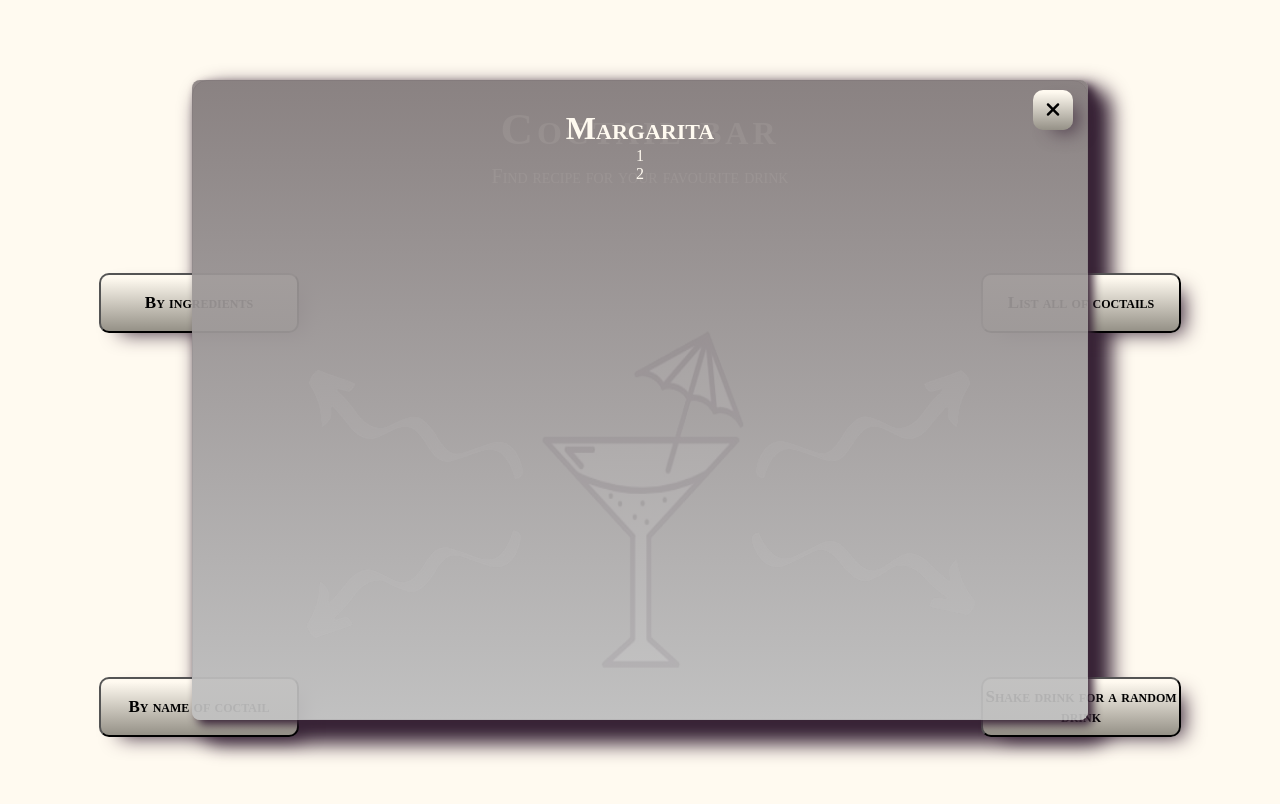
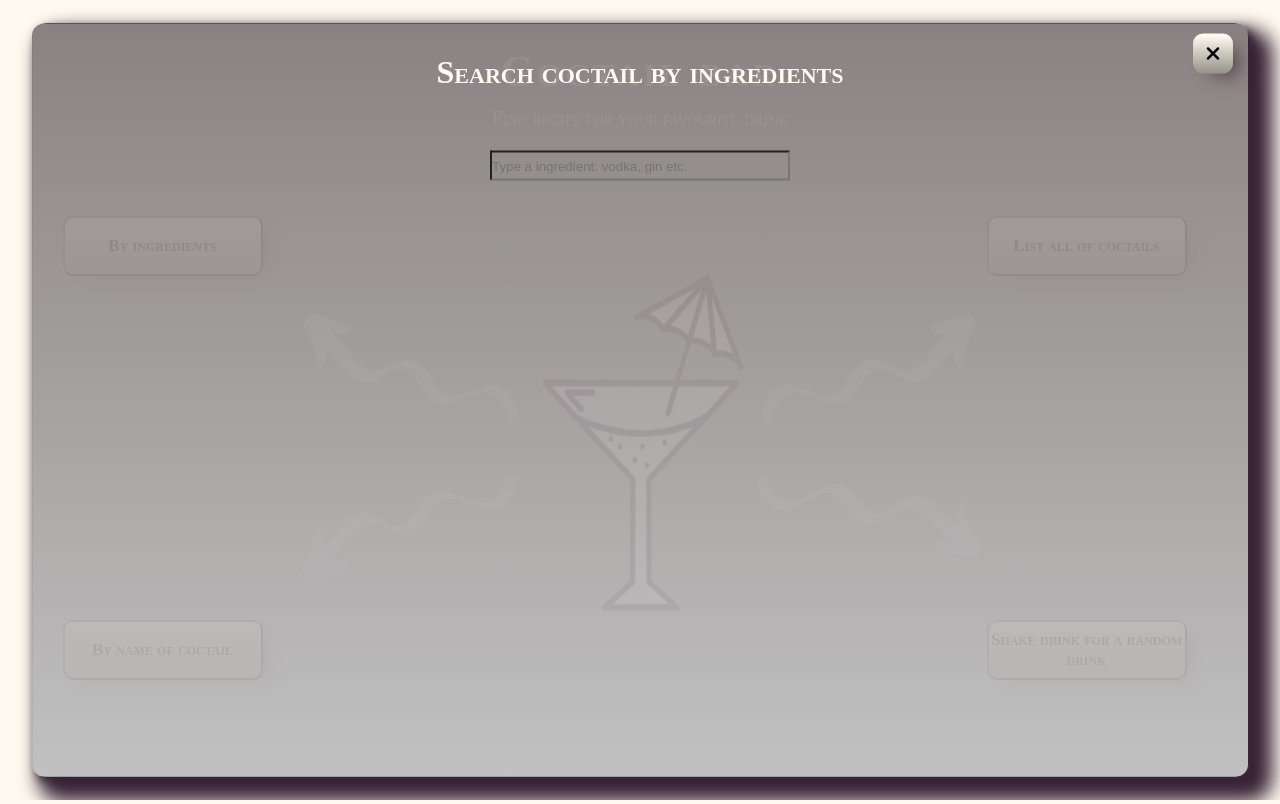
Before and after one commit to KlaudiaDabrowska/Coctail-Bar, a website built with webpack: page src/templates/index.html in a window 1280 px wide. Both pictures are taken after a click on the button "By ingredients". Built offline with nearby package versions, Linux system fonts and the light colour scheme.

Commit message:
Change some styles

```diff
--- a/src/sass/_modal.scss
+++ b/src/sass/_modal.scss
@@ -1,35 +1,23 @@
-@use 'variables';
-@use 'mixin';
-@use 'keyframes';
-
-.modal{
-    position: absolute;
-    left: 50%;
-    top: 50%;
-    transform: translate(-50%, -50%);
-    display: none;
-    flex-direction: column;
-    @include mixin.justify;
-    padding: 30px 60px;
-    width: 70%;
-    height: 80%;
-    text-align: center;
-    background-image: linear-gradient(#8a8282ec, #c1c1c1ed);
-    border-radius: 8px;
-    box-shadow: 5px 5px 10px variables.$shadow-color;
-    color: variables.$bgc-color;
-    animation: show-modal .4s;
-
-    .modal__close {
-        position: absolute;
-        right: 15px;
-        top: 10px;
-        height: 40px;
-        width: 40px;
-        font-size: 20px;
-        border: none;
-        cursor: pointer;
-    }
+.modal-ingredients__heading{
+    padding-bottom: 60px;
 }
 
-@include keyframes.show-modal;
+.modal-ingredients__input{
+    width: 300px;
+    height:30px;
+    background-color:transparent;
+    outline: none;
+    color:white;
+}
+
+.modal-ingredients__list{
+    padding-top: 50px;
+    display: grid;
+    grid-template-columns: repeat(auto-fill, 100px);
+
+}
+
+.modal-ingredients__list-element{
+    display: grid;
+    grid-template-columns: repeat(5, 100px);
+}
--- /dev/null
+++ b/src/sass/_modalBase.scss
@@ -0,0 +1,35 @@
+@use 'variables';
+@use 'mixin';
+@use 'keyframes';
+
+.modal-ingredients{
+    position: absolute;
+    left: 50%;
+    top: 50%;
+    transform: translate(-50%, -50%);
+    display: none;
+    flex-direction: column;
+    align-items: center;
+    padding: 30px 60px;
+    width: 1216px;
+    height: 753px;
+    text-align: center;
+    background-image: linear-gradient(#8a8282ec, #c1c1c1ed);
+    border-radius: 12px;
+    box-shadow: 5px 5px 10px variables.$shadow-color;
+    color: variables.$bgc-color;
+    animation: show-modal .4s;
+
+    .modal-ingredients__close {
+        position: absolute;
+        right: 15px;
+        top: 10px;
+        height: 40px;
+        width: 40px;
+        font-size: 20px;
+        border: none;
+        cursor: pointer;
+    }
+}
+
+@include keyframes.show-modal;
--- a/src/sass/_wraps.scss
+++ b/src/sass/_wraps.scss
@@ -6,8 +6,6 @@
     display: grid;
     @include mixin.justify;
     grid-template-rows: 35px 60px 1fr;
-    width: 70%;
-    height: 80%;
     padding: 30px;
     text-align: center;
     background-image: linear-gradient(#8a8282, #C1C1C1);
@@ -27,7 +25,7 @@
 
     .wrap {
         display: grid;
-        grid-template-columns: 1fr 1fr 1.25fr 1fr 1fr;
+        grid-template-columns: 1fr 1fr 1fr 1fr 1fr;
         grid-template-rows: 1fr 1fr 1fr 1fr;
         gap: 30px 0px;
         grid-template-areas:
--- a/src/sass/style.scss
+++ b/src/sass/style.scss
@@ -3,4 +3,5 @@
 @use 'base';
 @use 'wraps';
 @use 'buttons';
+@use 'modalBase';
 @use 'modal';
--- a/src/templates/index.html
+++ b/src/templates/index.html
@@ -24,14 +24,16 @@
             <img src="../../public/images/drink6.png" alt="" class="wrap-images__drink">
             <img src="../../public/images/arrow3.png" alt="" class="wrap-images__arrow3">
             <img src="../../public/images/arrow4.png" alt="" class="wrap-images__arrow4">
+
+            <div class="modal-ingredients">
+                <button class="modal-ingredients__close"><i class="fas fa-times"></i></button>
+                <h1 class="modal-ingredients__heading">Search coctail by ingredients</h1>
+                <input type="text" placeholder="Type a ingredient: vodka, gin etc." class="modal-ingredients__input">
+                <ul class="modal-ingredients__list">
+                    <li class="modal-ingredients__list-element"></li>
+                </ul>
+            </div>
         </div>
-    </div>
-
-    <div class="modal">
-        <button class="modal__close"><i class="fas fa-times"></i></button>
-        <h1 class="modal__heading">Margarita</h1>
-        <p class="modal__paragraph">1</p>
-        <p class="modal__paragraph">2</p>
     </div>
 
 </body>
--- a/src/tools/ingredients.js
+++ b/src/tools/ingredients.js
@@ -1,8 +1,13 @@
 export const btnOne=document.querySelector(".wrap__one");
+const closeBtn= document.querySelector(".modal-ingredients__close");
+const modal = document.querySelector(".modal-ingredients");
+const input= document.querySelector("input")
+
 
 btnOne.addEventListener("click", () =>{
-    const modal = document.querySelector(".modal");
-    modal.style.display="block"
+    modal.style.display="flex"
 })
 
-console.log("dupa")
+closeBtn.addEventListener("click", () =>{
+    modal.style.display="none"
+})
```
